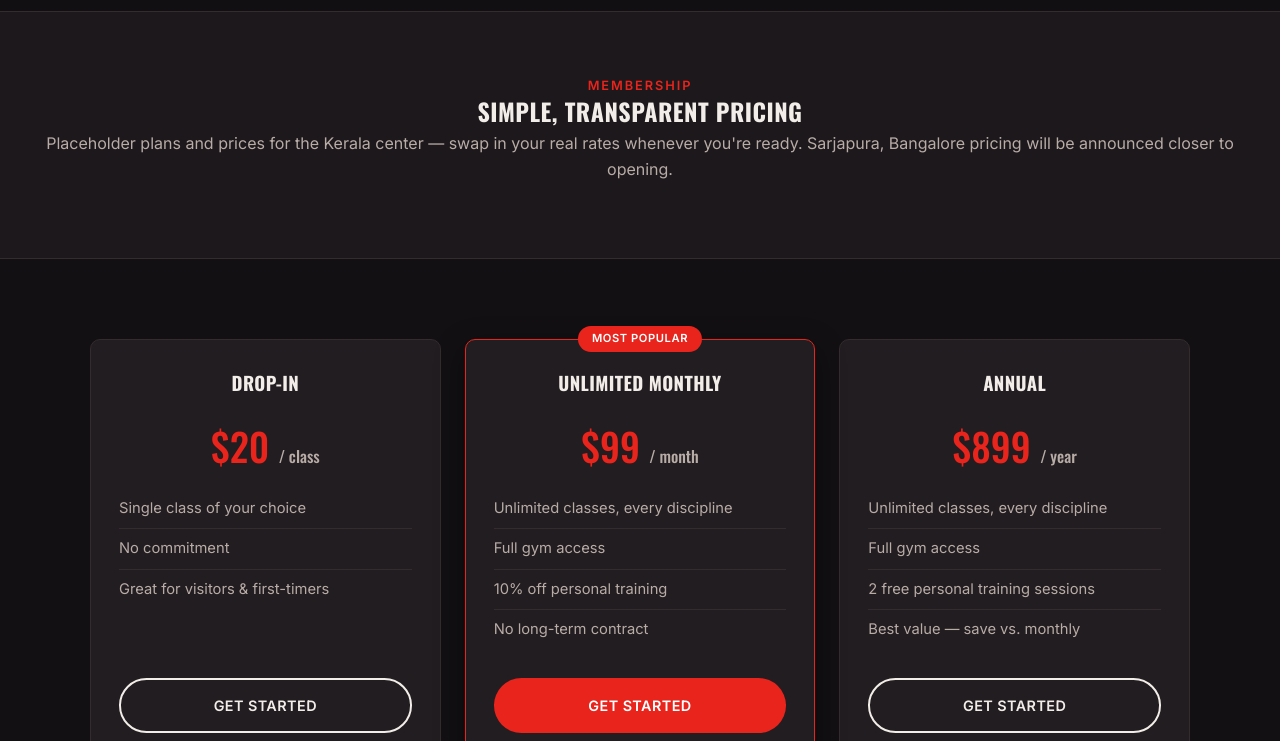
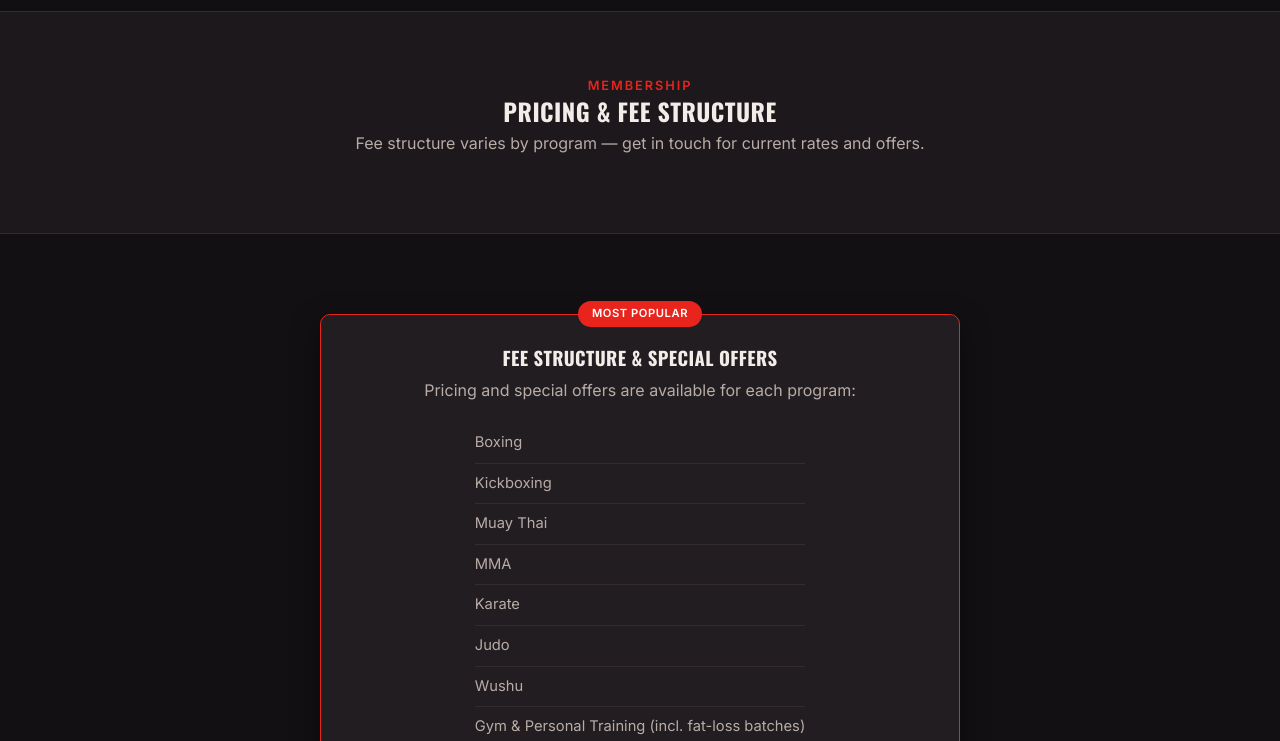
Before and after one commit to sreeragrv26/VolcanoFitandFight, a plain HTML site: page pricing.html in a window 1280 px wide. Shown: the part 59-800 px from the top of the page. Drawn offline with nearby package versions, Linux system fonts and the light colour scheme.

Commit message:
Replace placeholder pricing with contact-for-fee-structure message
Real membership prices aren't finalized yet, so the pricing page now
lists the programs (Boxing, Kickboxing, Muay Thai, MMA, Karate, Judo,
Wushu, Gym & Personal Training) with a note that fee structure and
special offers vary by program and directs visitors to contact the
gym, instead of showing invented dollar amounts.

Co-Authored-By: Claude Sonnet 5 <noreply@anthropic.com>
Claude-Session: https://claude.ai/code/session_01WG9P9DZfn2maWxMJYjWGLT

```diff
--- a/pricing.html
+++ b/pricing.html
@@ -3,8 +3,8 @@
 <head>
 <meta charset="UTF-8">
 <meta name="viewport" content="width=device-width, initial-scale=1.0">
-<title>Membership Pricing | Volcano Fit and Fight</title>
-<meta name="description" content="Membership plans at Volcano Fit and Fight, Koyilandy's unisex gym, fitness, and martial arts centre offering Boxing, Kickboxing, Muay Thai, MMA, Karate, Judo, Wushu, and personal training.">
+<title>Pricing &amp; Fee Structure | Volcano Fit and Fight</title>
+<meta name="description" content="Fee structure and special offers at Volcano Fit and Fight, Koyilandy, vary by program (Boxing, Kickboxing, Muay Thai, MMA, Karate, Judo, Wushu, Gym &amp; Personal Training) &mdash; contact us for current rates.">
 <link rel="preconnect" href="https://fonts.googleapis.com">
 <link href="https://fonts.googleapis.com/css2?family=Oswald:wght@500;700&family=Inter:wght@400;500;600&display=swap" rel="stylesheet">
 <link rel="icon" type="image/png" href="images/favicon-32.png">
@@ -30,47 +30,27 @@
 
 <section class="page-hero">
   <span class="eyebrow">Membership</span>
-  <h1>Simple, Transparent Pricing</h1>
-  <p>Placeholder plans and prices for the Kerala center &mdash; swap in your real rates whenever you're ready. Sarjapura, Bangalore pricing will be announced closer to opening.</p>
+  <h1>Pricing &amp; Fee Structure</h1>
+  <p>Fee structure varies by program &mdash; get in touch for current rates and offers.</p>
 </section>
 
 <section class="section">
   <div class="container">
-    <div class="grid grid-3">
-      <div class="price-card">
-        <h3>Drop-In</h3>
-        <div class="price">$20 <span>/ class</span></div>
-        <ul>
-          <li>Single class of your choice</li>
-          <li>No commitment</li>
-          <li>Great for visitors &amp; first-timers</li>
-        </ul>
-        <a href="contact.html" class="btn btn-outline">Get Started</a>
-      </div>
-      <div class="price-card featured">
-        <h3>Unlimited Monthly</h3>
-        <div class="price">$99 <span>/ month</span></div>
-        <ul>
-          <li>Unlimited classes, every discipline</li>
-          <li>Full gym access</li>
-          <li>10% off personal training</li>
-          <li>No long-term contract</li>
-        </ul>
-        <a href="contact.html" class="btn btn-primary">Get Started</a>
-      </div>
-      <div class="price-card">
-        <h3>Annual</h3>
-        <div class="price">$899 <span>/ year</span></div>
-        <ul>
-          <li>Unlimited classes, every discipline</li>
-          <li>Full gym access</li>
-          <li>2 free personal training sessions</li>
-          <li>Best value &mdash; save vs. monthly</li>
-        </ul>
-        <a href="contact.html" class="btn btn-outline">Get Started</a>
-      </div>
+    <div class="price-card featured" style="max-width:640px; margin:0 auto; text-align:center;">
+      <h3>Fee Structure &amp; Special Offers</h3>
+      <p style="margin-bottom:20px;">Pricing and special offers are available for each program:</p>
+      <ul style="max-width:360px; margin:0 auto 24px;">
+        <li>Boxing</li>
+        <li>Kickboxing</li>
+        <li>Muay Thai</li>
+        <li>MMA</li>
+        <li>Karate</li>
+        <li>Judo</li>
+        <li>Wushu</li>
+        <li>Gym &amp; Personal Training (incl. fat-loss batches)</li>
+      </ul>
+      <a href="contact.html" class="btn btn-primary">Contact Us for Fee Structure</a>
     </div>
-    <p class="form-note" style="text-align:center; margin-top:28px;">Student, military, and family discounts available &mdash; ask us at your trial class.</p>
   </div>
 </section>
 
```
